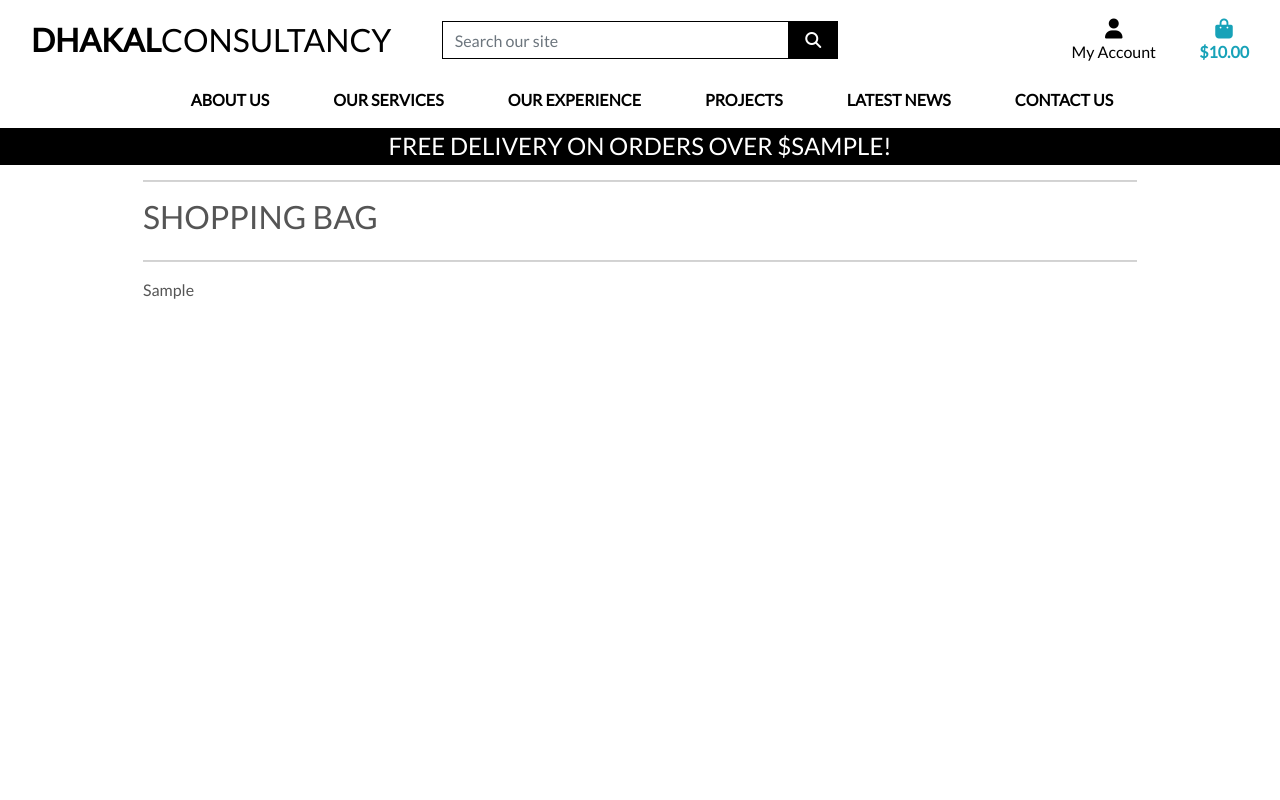
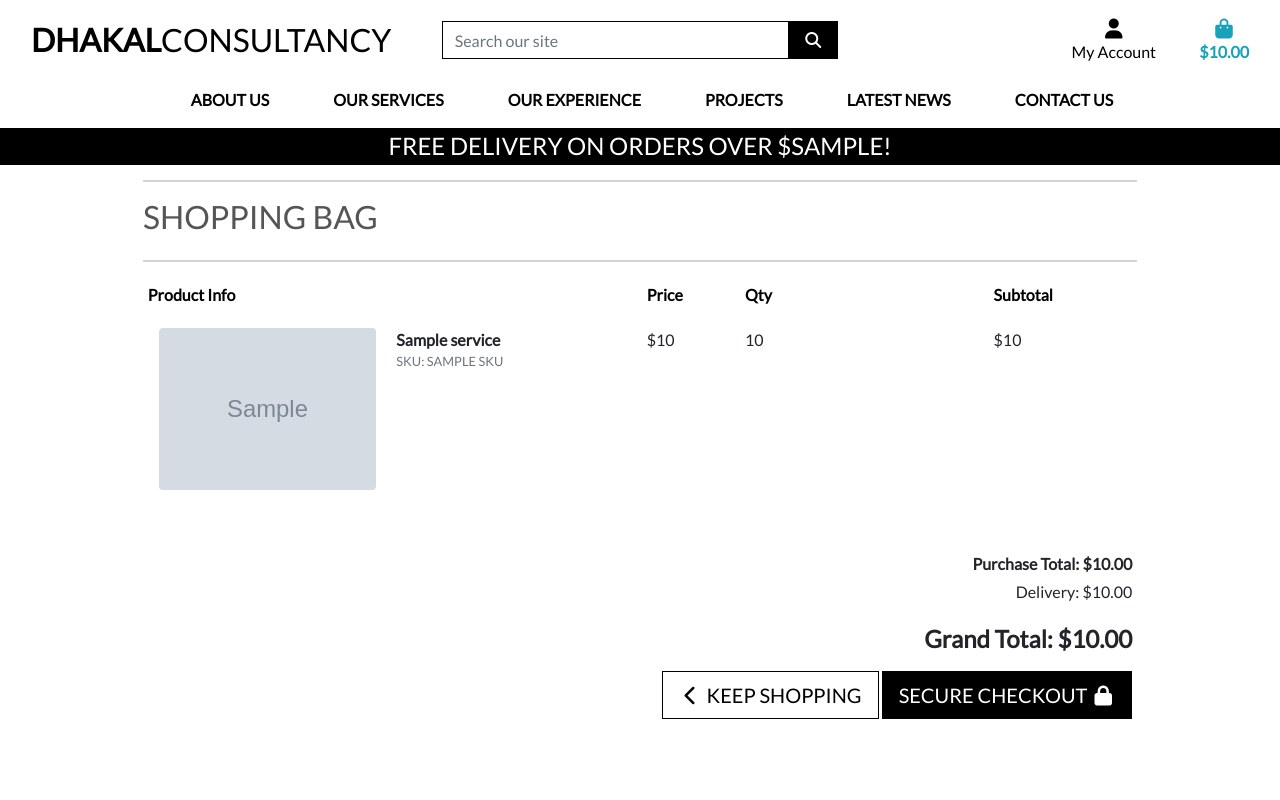
Before and after one commit to dhakal79/Portfolio-project-MS5, a Django app: template purchase/templates/purchase/purchase.html in a window 1280 px wide. Run offline with Django 3.2, Linux system fonts and the light colour scheme; the template is opened without the code that fills it: most values are stand-ins (such as "Sample title", 1, 10 or a date in 2020); grey boxes marked "Sample" are stand-in pictures; some libraries are stand-ins or nearby versions.

Commit message:
update the purchase.html template

```diff
--- a/purchase/templates/purchase/purchase.html
+++ b/purchase/templates/purchase/purchase.html
@@ -24,7 +24,66 @@
             <div class="col">
                 {% if purchase_items %}
                     <div class="table-responsive rounded">
-                        {{ purchase_items }}
+                        <table class="table table-sm table-borderless">
+                            <thead class="text-black">
+                                <tr>
+                                    <th scope="col">Product Info</th>
+                                    <th scope="col"></th>
+                                    <th scope="col">Price</th>
+                                    <th scope="col">Qty</th>
+                                    <th scope="col">Subtotal</th>
+                                </tr>
+                            </thead>
+
+                            {% for item in purchase_items %}
+                                <tr>
+                                    <td class="p-3 w-25">
+                                        <img class="img-fluid rounded" src="{{ item.service.image.url }}">
+                                    </td>
+                                    <td class="py-3">
+                                        <p class="my-0"><strong>{{ item.service.name }}</strong></p>
+                                        <p class="my-0 small text-muted">SKU: {{ item.service.sku|upper }}</p>
+                                    </td>
+                                    <td class="py-3">
+                                        <p class="my-0">${{ item.service.price }}</p>
+                                    </td>
+                                    <td class="py-3 w-25">
+                                        <p class="my-0">{{ item.quantity }}</p>
+                                    </td>
+                                    <td class="py-3">
+                                        <p class="my-0">${{ item.service.price }}</p>
+                                    </td>
+                                </tr>
+                            {% endfor %}
+                            <tr>
+                                <td colspan="5" class="pt-5 text-right">
+                                    <h6><strong>Purchase Total: ${{ total|floatformat:2 }}</strong></h6>
+                                    <h6>Delivery: ${{ delivery|floatformat:2 }}</h6>
+                                    <h4 class="mt-4"><strong>Grand Total: ${{ grand_total|floatformat:2 }}</strong></h4>
+                                    {% if free_delivery_delta > 0 %}
+                                        <p class="mb-1 text-danger">
+                                            You could get free delivery by spending just <strong>${{ free_delivery_delta }}</strong> more!
+                                        </p>
+                                    {% endif %}
+                                </td>
+                            </tr>
+                            <tr>
+                                <td colspan="5" class="text-right">
+                                    <a href="{% url 'service' %}" class="btn btn-outline-black rounded-0 btn-lg">
+                                        <span class="icon">
+                                            <i class="fas fa-chevron-left"></i>
+                                        </span>
+                                        <span class="text-uppercase">Keep Shopping</span>
+                                    </a>
+                                    <a href="" class="btn btn-black rounded-0 btn-lg">
+                                        <span class="text-uppercase">Secure Checkout</span>
+                                        <span class="icon">
+                                            <i class="fas fa-lock"></i>
+                                        </span>
+                                    </a>
+                                </td>
+                            </tr>
+                        </table>
                     </div>
                 {% else %}
                     <p class="lead mb-5">Your bag is empty.</p>
```
